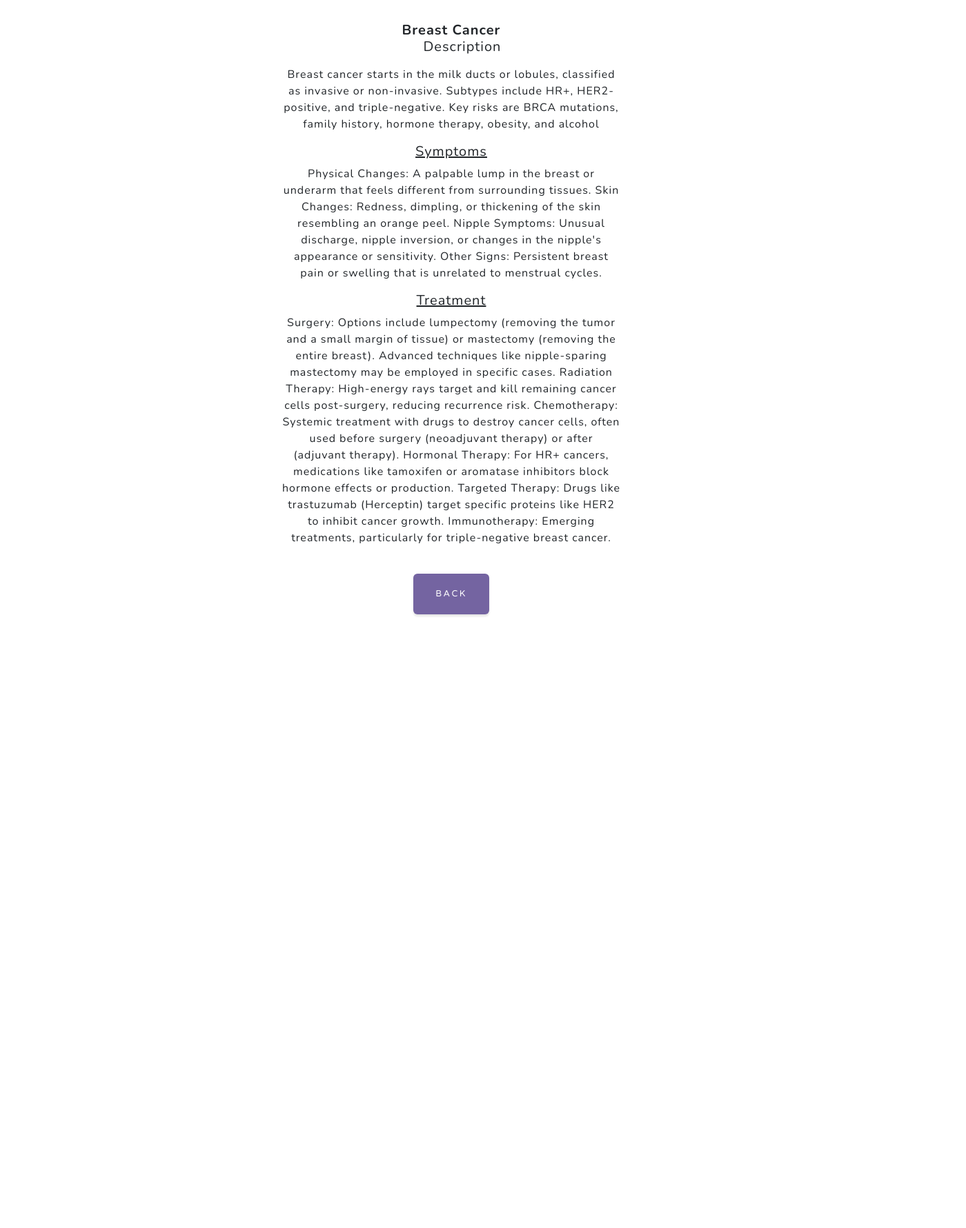
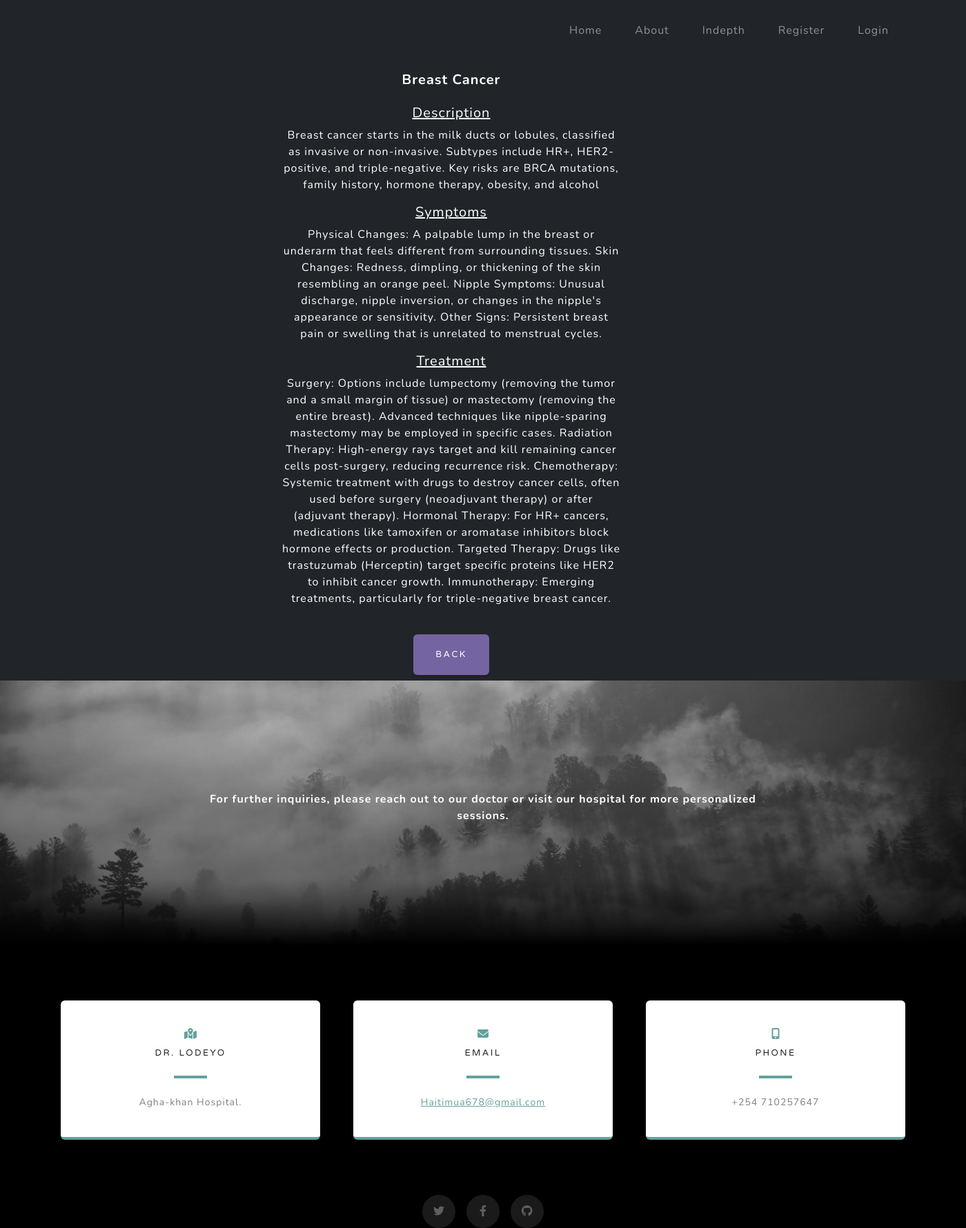
Before and after one commit to Zeemusa/Cancare, a Django app: page /cancer/1 in a window 1400 px wide. Shown: the whole page at 69% size. Before the commit the page ends 894 px from the top, so only its background shows below. Run offline with Django 5.2, Linux system fonts and the light colour scheme; data comes from the database, SQL or seed files in the repository; both versions use the stored data as it was after the commit; some libraries are stand-ins or nearby versions.

Commit message:
final changes

```diff
--- a/Neoplasm/templates/disease.html
+++ b/Neoplasm/templates/disease.html
@@ -2,16 +2,18 @@
 {% load static %}
 {% block content%}
 
-<div class=" container_disease" >
+<div class=" container_disease bg-dark" >
 <br/>
 
-<div class="mx-auto p-2" style="width: 1000px;">
+<div class="mx-auto p-2 text-white" style="width: 1000px;">
     <div class="row g-0">
         <div class="col-md-6">
         <div class="card-body">
             <center id="disease">
+                <br/><br/><br/>
             <h5 class="card-title"><b>{{ cancer.type_of_cancer}}</b></h5>
-            <h5> <ul>Description</ul></h5>
+            <br/>
+            <h5> <u>Description</u></h5>
             <p class="card-text">{{ cancer.description}}</p>
             <h5> <u>Symptoms</u></h5>
             <p class="card-text">{{cancer.symptoms}}</p>
@@ -25,8 +27,60 @@
     </div>
     </div>
 </div>
-<br/><br/><br/><br/><br/><br/><br/><br/><br/>
 
 
+<section class="signup-section" id="signup">
+    <div class="container px-4 px-lg-5">
+        <div class="row gx-4 gx-lg-5">
+            <div class="col-md-10 col-lg-8 mx-auto text-center">
+                <p class="text-white text-lg-right"><b>For further inquiries, please reach out to our doctor or visit our hospital for more personalized sessions.</b></p>
+
+
+            </div>
+        </div>
+    </div>
+</section>
+
+<section class="contact-section bg-black">
+    <div class="container px-4 px-lg-5">
+        <div class="row gx-4 gx-lg-5">
+            <div class="col-md-4 mb-3 mb-md-0">
+                <div class="card py-4 h-100">
+                    <div class="card-body text-center">
+                        <i class="fas fa-map-marked-alt text-primary mb-2"></i>
+                        <h4 class="text-uppercase m-0">Dr. LOdeyo</h4>
+                        <hr class="my-4 mx-auto" />
+                        <div class="small text-black-50">Agha-khan Hospital.</div>
+                    </div>
+                </div>
+            </div>
+            <div class="col-md-4 mb-3 mb-md-0">
+                <div class="card py-4 h-100">
+                    <div class="card-body text-center">
+                        <i class="fas fa-envelope text-primary mb-2"></i>
+                        <h4 class="text-uppercase m-0">Email</h4>
+                        <hr class="my-4 mx-auto" />
+                        <div class="small text-black-50"><a href="#!">Haitimua678@gmail.com</a></div>
+                    </div>
+                </div>
+            </div>
+            <div class="col-md-4 mb-3 mb-md-0">
+                <div class="card py-4 h-100">
+                    <div class="card-body text-center">
+                        <i class="fas fa-mobile-alt text-primary mb-2"></i>
+                        <h4 class="text-uppercase m-0">Phone</h4>
+                        <hr class="my-4 mx-auto" />
+                        <div class="small text-black-50">+254 710257647</div>
+                    </div>
+                </div>
+            </div>
+        </div>
+        <div class="social d-flex justify-content-center">
+            <a class="mx-2" href="#!"><i class="fab fa-twitter"></i></a>
+            <a class="mx-2" href="#!"><i class="fab fa-facebook-f"></i></a>
+            <a class="mx-2" href="#!"><i class="fab fa-github"></i></a>
+        </div>
+    </div>
+</section>
 
 {% endblock %}
```
Also changed, not shown: Neoplasm/templates/home.html (+12 -32 lines), db.sqlite3.
